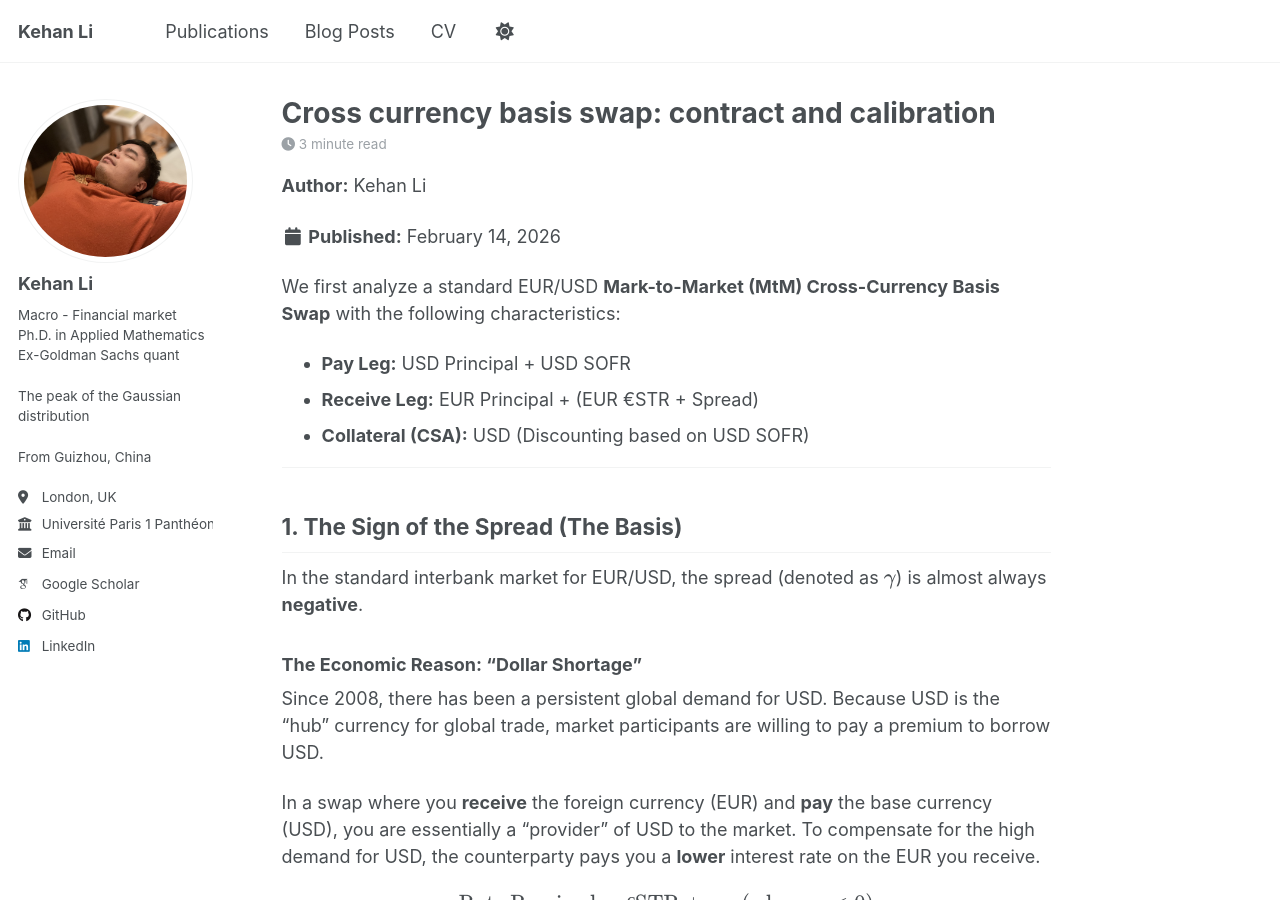
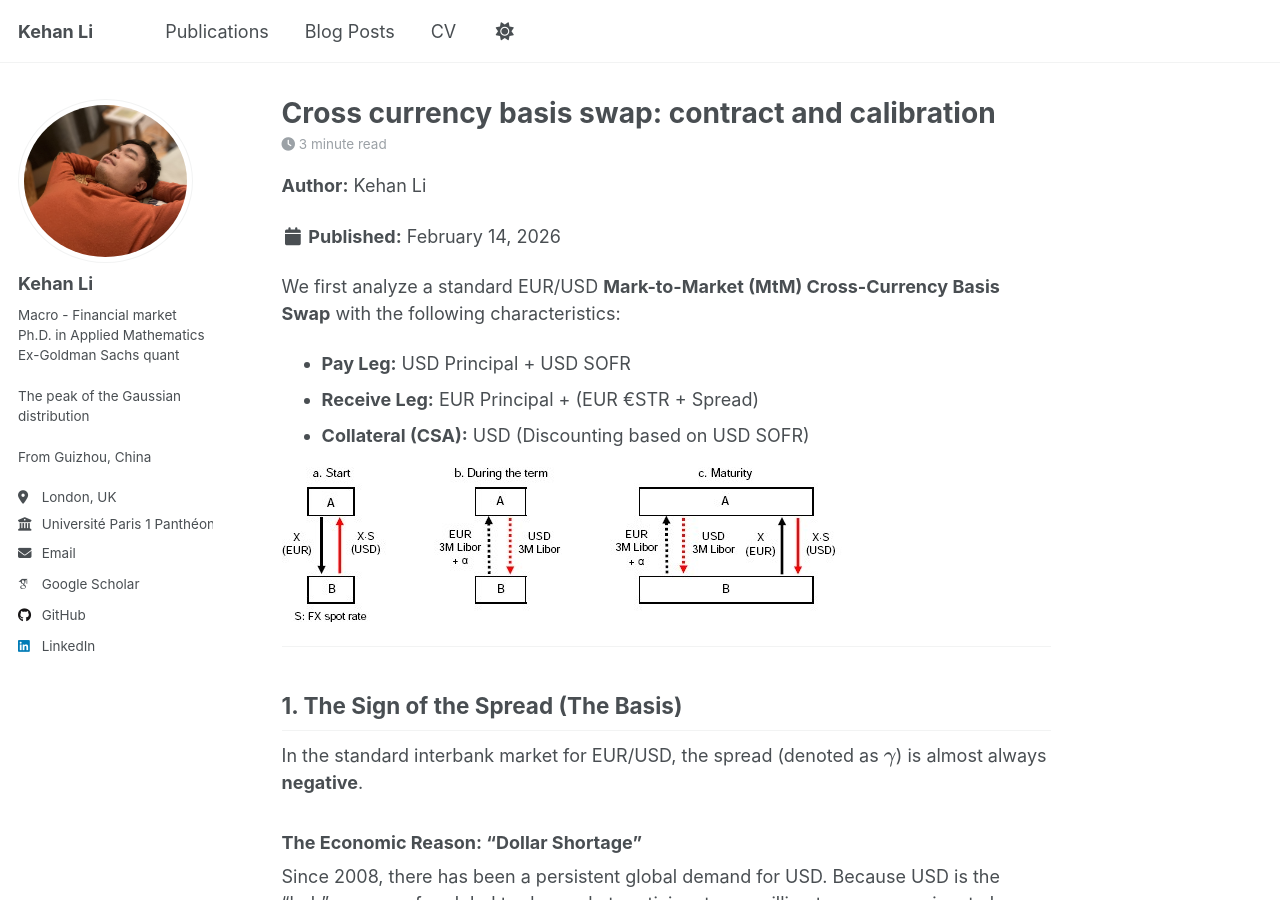
Before and after one commit to KehanLi-1123/KehanLi.github.io, a Jekyll site: the page built from _posts/2026-02-14-Rates-7.md, in a window 1280 px wide and 900 px high. Built offline with Jekyll 4.4.1, drawn with Linux system fonts in a browser that asks for light colours; some web fonts are replaced.

Commit message:
Add cashflow diagram for Cross Currency Basis Swap
Added a cashflow diagram for Cross Currency Basis Swap.

```diff
--- a/_posts/2026-02-14-Rates-7.md
+++ b/_posts/2026-02-14-Rates-7.md
@@ -8,6 +8,8 @@ We first analyze a standard EUR/USD **Mark-to-Market (MtM) Cross-Currency Basis
 * **Pay Leg:** USD Principal + USD SOFR
 * **Receive Leg:** EUR Principal + (EUR €STR + Spread)
 * **Collateral (CSA):** USD (Discounting based on USD SOFR)
+
+![*CrossCurrencyBasisSWap cashflows*](https://raw.githubusercontent.com/KehanLi-1123/KehanLi.github.io/master/images/CrossCurrencyBasisSwap.jpg)
 
 ---
 
```
